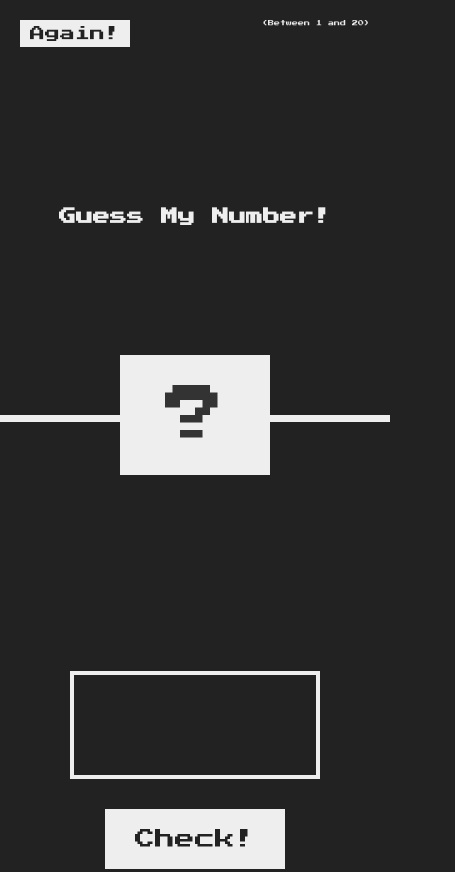
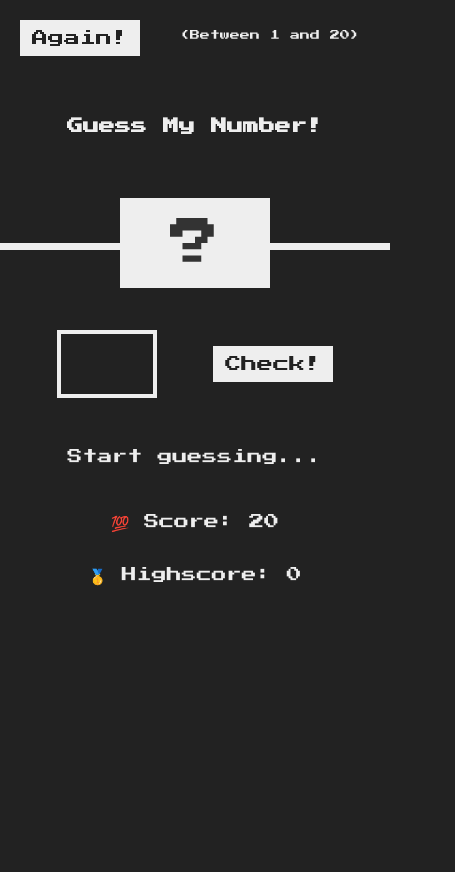
Before and after one commit to Ayannagori44/guess-the-number-game, a plain HTML site: page index.html in a window 390 px wide. Shown: the top 872 px of the page, 455 px wide, since content can reach past the window. After the commit the page ends 844 px from the top, so only its background shows below. Drawn offline with Linux system fonts and the light colour scheme.

Commit message:
added reponsiveness

```diff
--- a/index.html
+++ b/index.html
@@ -4,6 +4,7 @@
     <meta charset="UTF-8" />
     <meta name="viewport" content="width=device-width, initial-scale=1.0" />
     <meta http-equiv="X-UA-Compatible" content="ie=edge" />
+    <link rel="shortcut icon" href="./favicon.png" type="image/x-icon" />
     <link rel="stylesheet" href="style.css" />
     <title>Guess My Number!</title>
   </head>
--- a/style.css
+++ b/style.css
@@ -1,4 +1,15 @@
 @import url("https://fonts.googleapis.com/css?family=Press+Start+2P&display=swap");
+
+input::-webkit-outer-spin-button,
+input::-webkit-inner-spin-button {
+  -webkit-appearance: none;
+  margin: 0;
+}
+
+/* Firefox */
+input[type="number"] {
+  -moz-appearance: textfield;
+}
 
 * {
   margin: 0;
@@ -10,11 +21,12 @@ html {
   font-size: 62.5%;
   box-sizing: border-box;
 }
-
+/*  */
 body {
   font-family: "Press Start 2P", sans-serif;
   color: #eee;
   background-color: #222;
+  min-height: 100vh;
   /* background-color: #60b347; */
 }
 
@@ -82,7 +94,8 @@ h1 {
   left: 2rem;
 }
 
-.guess {
+.guess,
+.guess:focus {
   background: none;
   border: 4px solid #eee;
   font-family: inherit;
@@ -93,6 +106,7 @@ h1 {
   text-align: center;
   display: block;
   margin-bottom: 3rem;
+  outline: none;
 }
 
 .btn {
@@ -120,40 +134,86 @@ h1 {
 
 @media screen and (max-width: 720px) {
   header {
+    height: 250px !important;
     width: 100%;
-    height: 100vh;
+    margin-bottom: 8rem;
   }
-  .message {
-    font-size: 1.5rem;
-    margin: 3rem 0;
+
+  header {
+    height: 50vh;
   }
+
+  header > h1 {
+    font-size: 1.6rem;
+  }
+
+  header .between {
+    font-size: 1rem;
+    position: fixed;
+    padding: 1rem;
+  }
+
+  .again {
+    font-size: 1.4rem;
+    padding: 1rem;
+    position: fixed;
+  }
+
   main {
-    width: 100%;
-    height: 100vh;
+    height: fit-content;
     display: flex;
-    justify-content: center;
-    align-items: center;
     flex-direction: column;
     text-align: center;
+    justify-content: center;
   }
-  .label-highscore {
+
+  .left,
+  .right {
+    width: 100vw !important;
+  }
+
+  .left {
+    flex-direction: row;
+    align-items: center !important;
+    justify-content: space-evenly;
+  }
+
+  .number {
+    font-size: 5rem;
+    padding: 2rem 0;
+    width: 15rem;
+  }
+
+  .guess,
+  .guess:focus {
+    font-size: 2rem;
+    padding: 2rem 0;
+    width: 10rem;
+    margin: 0;
+  }
+
+  .btn {
+    padding: 1rem 1.2rem;
+    font-size: 1.6rem;
+  }
+
+  .message {
+    height: unset !important;
+    width: 100% !important;
     font-size: 1.5rem;
+    margin: 3rem 0 !important;
+    width: 100vw !important;
+    margin: 6vh 0 !important;
   }
+
+  .label-highscore,
   .label-score {
     font-size: 1.5rem;
+    width: 100vw;
+    margin: 4vh 0 !important;
   }
-  .again {
-    font-size: 1.5rem;
-    padding: 0.6rem 1rem;
-  }
-  header {
-    width: 100%;
-    height: 50vh;
-  }
-  header > h1 {
-    font-size: 1.7rem;
-  }
-  header .between {
-    font-size: 0.6rem;
+
+  ::-webkit-scrollbar {
+    display: none;
   }
 }
```
Also changed, not shown: favicon.png (added).
